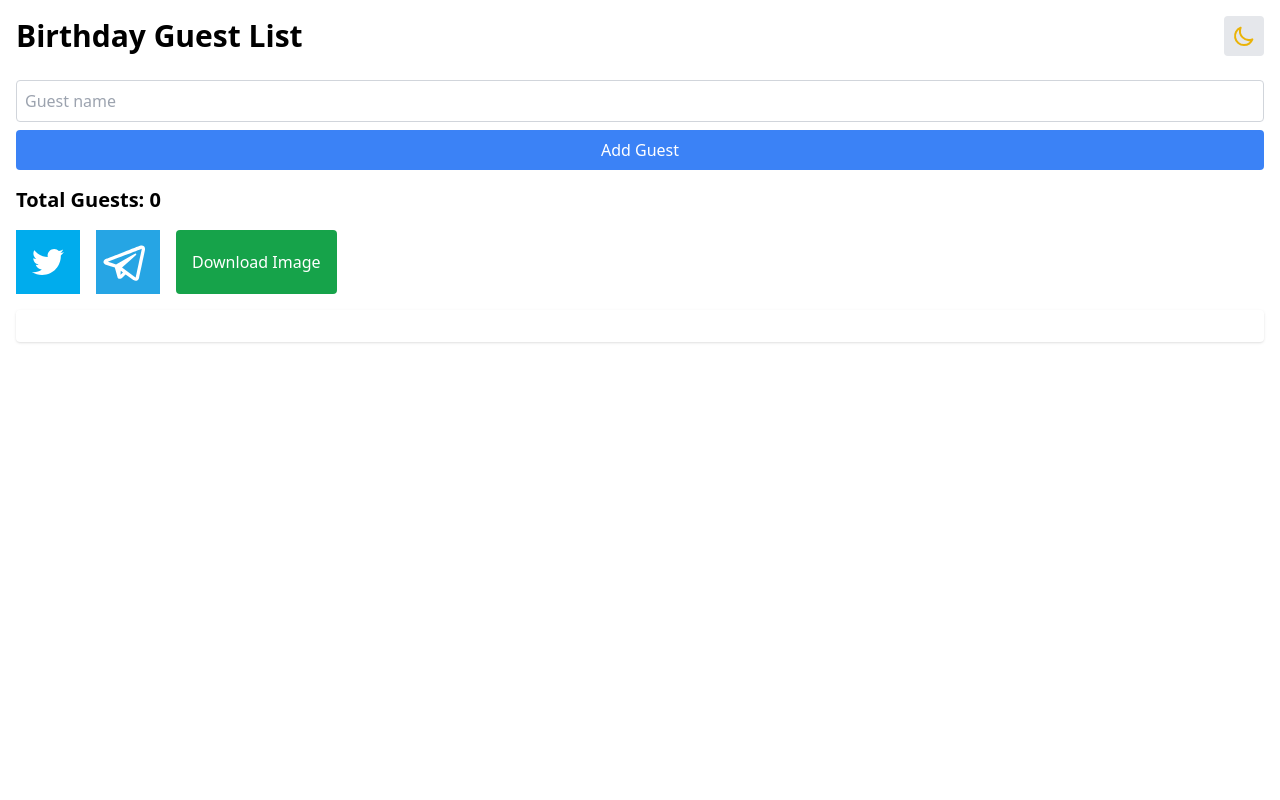
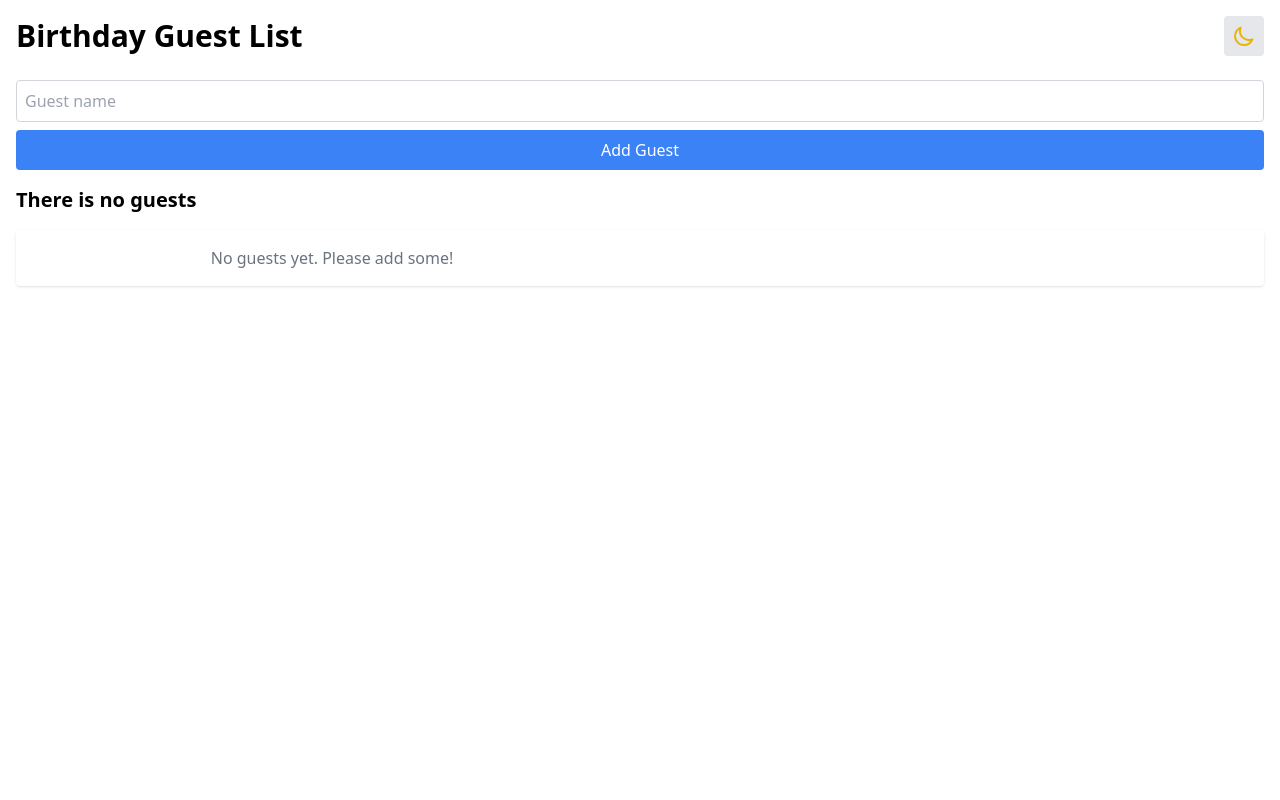
Before and after one commit to banha-serhii/guest-list-app, a Next.js app: page / in a window 1280 px wide. Shown: the top 800 px of the page. Built offline with nearby package versions, Linux system fonts and the light colour scheme.

Commit message:
Update of no results

```diff
--- a/src/app/components/GuestList.tsx
+++ b/src/app/components/GuestList.tsx
@@ -14,7 +14,6 @@ interface GuestListProps {
     onTogglePlusOne: (id: string) => void;
     onDelete: (id: string) => void;
     onEdit: (id: string, newName: string) => void;
-    updateGuestsOrder: (updatedGuests: Guest[]) => void;
 }
 
 const GuestList: React.FC<GuestListProps> = ({
@@ -23,7 +22,7 @@ const GuestList: React.FC<GuestListProps> = ({
                                                  onDelete,
                                                  onEdit,
                                              }) => {
-    const [shareUrl, setShareUrl] = useState(''); // Створюємо стан для зберігання URL
+    const [shareUrl, setShareUrl] = useState('');
     const guestListRef = useRef<HTMLDivElement>(null);
 
     useEffect(() => {
@@ -33,7 +32,7 @@ const GuestList: React.FC<GuestListProps> = ({
     }, []);
     const totalGuests = guests.reduce((total, guest) => total + (guest.plusOne ? 2 : 1), 0);
 
-    const guestNames = guests.map(guest => guest.name).join(',\n ');
+    const guestNames = guests.map(guest => guest.name).join(',\n');
 
     const handleDownloadImage = async () => {
         if (guestListRef.current) {
@@ -46,18 +45,39 @@ const GuestList: React.FC<GuestListProps> = ({
     };
 
     return (
-        <div>
-            <h3 className="text-xl font-semibold mb-4 dark:text-white">Total Guests: {totalGuests}</h3>
+        <div className="flex flex-col min-h-screen justify-between">
+            <div>
+                {/* Умовне відображення заголовка */}
+                <h3 className="text-xl font-semibold mb-4 dark:text-white">
+                    {guests.length > 0 ? `Total Guests: ${guests.length}` : 'There is no guests'}
+                </h3>
 
-            <div className="flex space-x-4 mb-4">
+                <div ref={guestListRef} className="grid grid-cols-1 sm:grid-cols-2 gap-4 e p-4 shadow rounded">
+                    {guests.length > 0 ? (
+                        guests.map((guest) => (
+                            <GuestCard
+                                key={guest.id}
+                                guest={guest}
+                                onTogglePlusOne={onTogglePlusOne}
+                                onDelete={onDelete}
+                                onEdit={onEdit}
+                            />
+                        ))
+                    ) : (
+                        <div className="text-center text-gray-500 dark:text-gray-300">No guests yet. Please add
+                            some!</div>
+                    )}
+                </div>
+            </div>
+            <div className="flex justify-center space-x-4 mt-4 mb-4">
                 {/*<FacebookShareButton url={shareUrl} title={`My guest list: ${guestNames}`}>*/}
                 {/*    <span className="bg-blue-600 text-white py-2 px-4 rounded">Share on Facebook</span>*/}
                 {/*</FacebookShareButton>*/}
-                <TwitterShareButton url={shareUrl}
+                <TwitterShareButton url={`Made with ${shareUrl}`}
                                     title={`Total guests: ${totalGuests}\nMy guest list:\n${guestNames}`}>
                     <TwitterIcon/>
                 </TwitterShareButton>
-                <TelegramShareButton url={shareUrl}
+                <TelegramShareButton url={`Made with ${shareUrl}`}
                                      title={`Total guests: ${totalGuests}\nMy guest list:\n${guestNames}`}>
                     <TelegramIcon/>
                 </TelegramShareButton>
@@ -69,17 +89,17 @@ const GuestList: React.FC<GuestListProps> = ({
                 </button>
             </div>
 
-            <div ref={guestListRef} className="grid grid-cols-2 sm:grid-cols-2 gap-4  p-4 shadow rounded">
-                {guests.map((guest) => (
-                    <GuestCard
-                        key={guest.id}
-                        guest={guest}
-                        onTogglePlusOne={onTogglePlusOne}
-                        onDelete={onDelete}
-                        onEdit={onEdit}
-                    />
-                ))}
-            </div>
+            {/*<div ref={guestListRef} className="grid grid-cols-2 sm:grid-cols-2 gap-4  p-4 shadow rounded">*/}
+            {/*    {guests.map((guest) => (*/}
+            {/*        <GuestCard*/}
+            {/*            key={guest.id}*/}
+            {/*            guest={guest}*/}
+            {/*            onTogglePlusOne={onTogglePlusOne}*/}
+            {/*            onDelete={onDelete}*/}
+            {/*            onEdit={onEdit}*/}
+            {/*        />*/}
+            {/*    ))}*/}
+            {/*</div>*/}
         </div>
     );
 };
```
